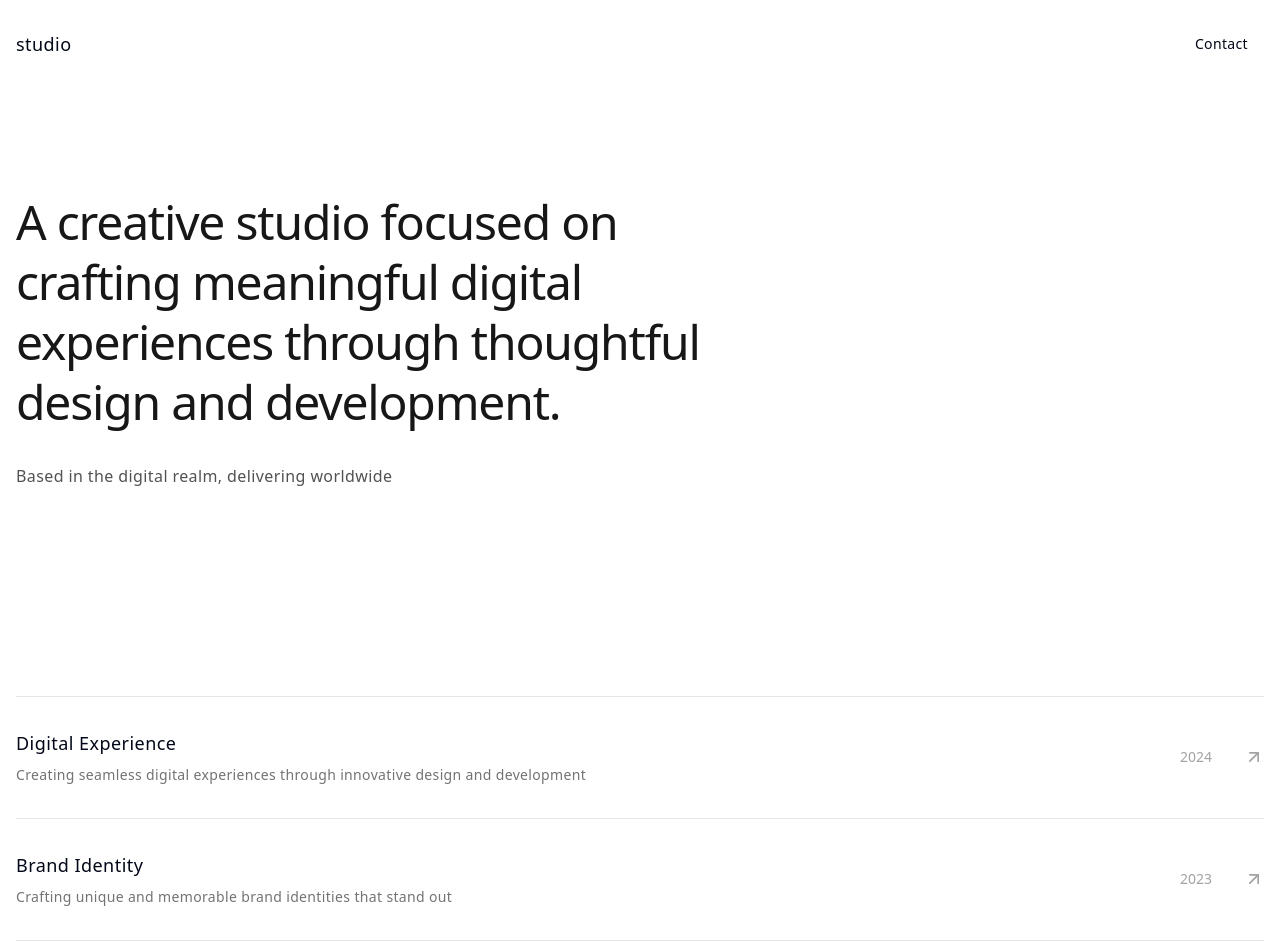
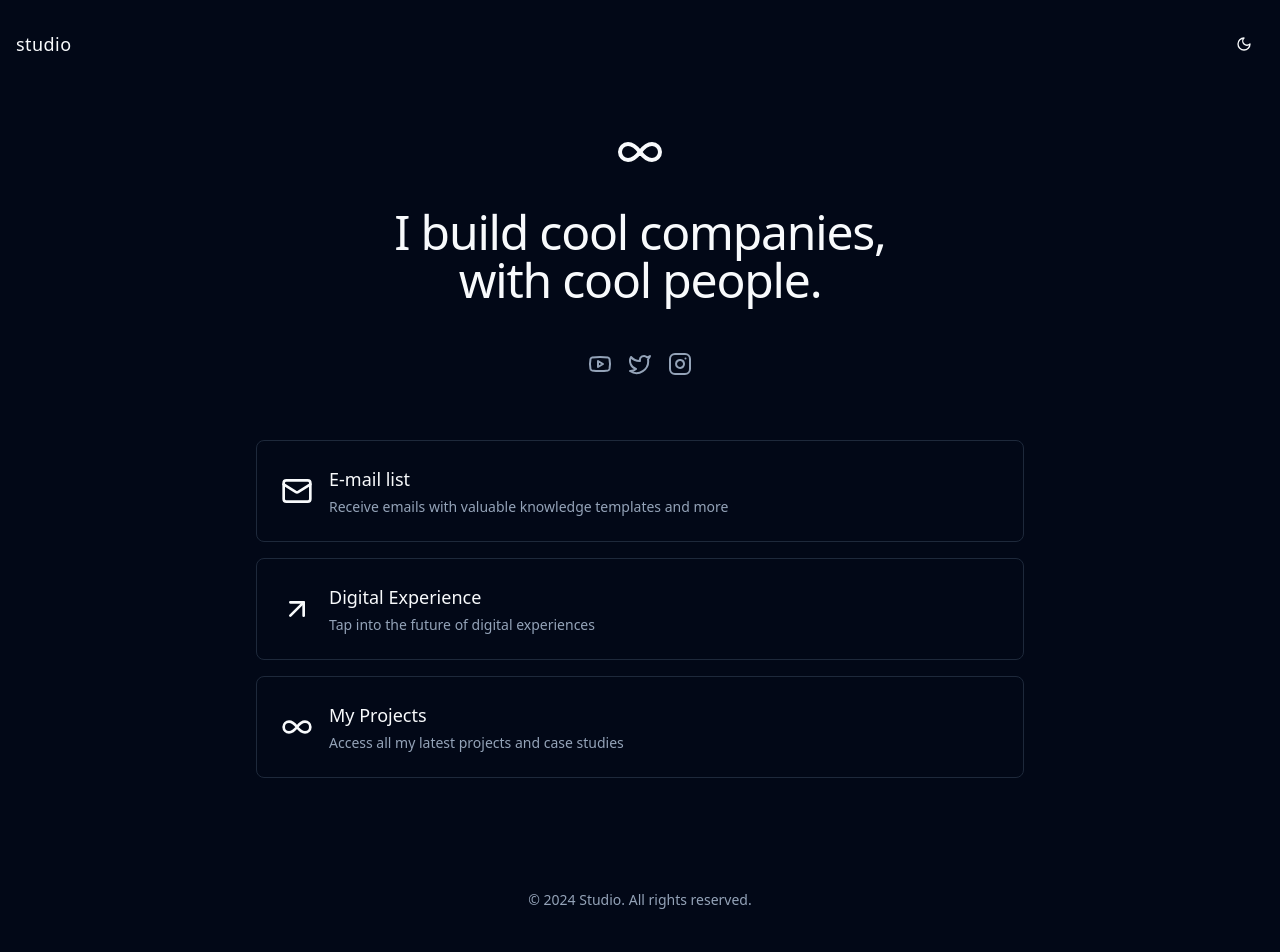
Before and after one commit to marxzzxx/marx-personal-site, a React (Vite) app: page / in a window 1280 px wide. Shown: the top 952 px of the page. Built offline with nearby package versions, Linux system fonts and the light colour scheme.

Commit message:
Imitate danieldalen.com design
Implement design and functionality inspired by danieldalen.com, including the addition of a light mode toggle option.
[skip gpt_engineer]

```diff
--- a/src/App.tsx
+++ b/src/App.tsx
@@ -3,12 +3,14 @@ import { Toaster as Sonner } from "@/components/ui/sonner";
 import { TooltipProvider } from "@/components/ui/tooltip";
 import { QueryClient, QueryClientProvider } from "@tanstack/react-query";
 import { BrowserRouter, Routes, Route } from "react-router-dom";
+import { ThemeProvider } from "@/components/theme-provider";
 import Index from "./pages/Index";
 
 const queryClient = new QueryClient();
 
 const App = () => (
   <QueryClientProvider client={queryClient}>
+    <ThemeProvider defaultTheme="dark">
       <TooltipProvider>
         <Toaster />
         <Sonner />
@@ -18,6 +20,7 @@ const App = () => (
           </Routes>
         </BrowserRouter>
       </TooltipProvider>
+    </ThemeProvider>
   </QueryClientProvider>
 );
 
--- /dev/null
+++ b/src/components/mode-toggle.tsx
@@ -0,0 +1,19 @@
+import { Moon, Sun } from "lucide-react";
+import { Button } from "@/components/ui/button";
+import { useTheme } from "@/components/theme-provider";
+
+export function ModeToggle() {
+  const { setTheme, theme } = useTheme();
+
+  return (
+    <Button
+      variant="ghost"
+      size="icon"
+      onClick={() => setTheme(theme === "light" ? "dark" : "light")}
+    >
+      <Sun className="h-[1.2rem] w-[1.2rem] rotate-0 scale-100 transition-all dark:-rotate-90 dark:scale-0" />
+      <Moon className="absolute h-[1.2rem] w-[1.2rem] rotate-90 scale-0 transition-all dark:rotate-0 dark:scale-100" />
+      <span className="sr-only">Toggle theme</span>
+    </Button>
+  );
+}
--- /dev/null
+++ b/src/components/theme-provider.tsx
@@ -0,0 +1,73 @@
+import { createContext, useContext, useEffect, useState } from "react";
+
+type Theme = "dark" | "light" | "system";
+
+type ThemeProviderProps = {
+  children: React.ReactNode;
+  defaultTheme?: Theme;
+  storageKey?: string;
+};
+
+type ThemeProviderState = {
+  theme: Theme;
+  setTheme: (theme: Theme) => void;
+};
+
+const initialState: ThemeProviderState = {
+  theme: "system",
+  setTheme: () => null,
+};
+
+const ThemeProviderContext = createContext<ThemeProviderState>(initialState);
+
+export function ThemeProvider({
+  children,
+  defaultTheme = "system",
+  storageKey = "vite-ui-theme",
+  ...props
+}: ThemeProviderProps) {
+  const [theme, setTheme] = useState<Theme>(
+    () => (localStorage.getItem(storageKey) as Theme) || defaultTheme
+  );
+
+  useEffect(() => {
+    const root = window.document.documentElement;
+
+    root.classList.remove("light", "dark");
+
+    if (theme === "system") {
+      const systemTheme = window.matchMedia("(prefers-color-scheme: dark)")
+        .matches
+        ? "dark"
+        : "light";
+
+      root.classList.add(systemTheme);
+      return;
+    }
+
+    root.classList.add(theme);
+  }, [theme]);
+
+  const value = {
+    theme,
+    setTheme: (theme: Theme) => {
+      localStorage.setItem(storageKey, theme);
+      setTheme(theme);
+    },
+  };
+
+  return (
+    <ThemeProviderContext.Provider {...props} value={value}>
+      {children}
+    </ThemeProviderContext.Provider>
+  );
+}
+
+export const useTheme = () => {
+  const context = useContext(ThemeProviderContext);
+
+  if (context === undefined)
+    throw new Error("useTheme must be used within a ThemeProvider");
+
+  return context;
+};
--- a/src/pages/Index.tsx
+++ b/src/pages/Index.tsx
@@ -1,120 +1,133 @@
 import { motion } from "framer-motion";
 import { Button } from "@/components/ui/button";
-import { ArrowUpRight } from "lucide-react";
+import { Youtube, Twitter, Instagram, Mail, Infinity, ArrowUpRight } from "lucide-react";
+import { useTheme } from "@/components/theme-provider";
+import { ModeToggle } from "@/components/mode-toggle";
 
 const Index = () => {
-  const projects = [
+  const { theme } = useTheme();
+
+  const links = [
     {
       id: 1,
-      title: "Digital Experience",
-      description: "Creating seamless digital experiences through innovative design and development",
-      url: "https://example.com/project1",
-      year: "2024",
+      title: "E-mail list",
+      description: "Receive emails with valuable knowledge templates and more",
+      icon: <Mail className="w-8 h-8" />,
+      action: "Sign up",
+      url: "#",
     },
     {
       id: 2,
-      title: "Brand Identity",
-      description: "Crafting unique and memorable brand identities that stand out",
-      url: "https://example.com/project2",
-      year: "2023",
+      title: "Digital Experience",
+      description: "Tap into the future of digital experiences",
+      icon: <ArrowUpRight className="w-8 h-8" />,
+      action: "Learn more",
+      url: "#",
     },
     {
       id: 3,
-      title: "Web Applications",
-      description: "Building robust and scalable web applications for modern businesses",
-      url: "https://example.com/project3",
-      year: "2023",
+      title: "My Projects",
+      description: "Access all my latest projects and case studies",
+      icon: <Infinity className="w-8 h-8" />,
+      action: "Learn more",
+      url: "#",
     },
   ];
 
   return (
-    <div className="min-h-screen bg-white">
+    <div className="min-h-screen bg-background text-foreground">
       {/* Navigation */}
-      <nav className="fixed w-full top-0 z-50 bg-white/80 backdrop-blur-sm">
+      <nav className="fixed w-full top-0 z-50">
         <div className="container mx-auto px-4 py-6 flex justify-between items-center">
           <span className="text-lg font-light tracking-wide">studio</span>
-          <Button variant="ghost" className="text-sm font-light tracking-wide">Contact</Button>
+          <ModeToggle />
         </div>
       </nav>
 
-      {/* Hero Section */}
-      <section className="pt-48 pb-32">
-        <div className="container mx-auto px-4">
+      {/* Main Content */}
+      <main className="container mx-auto px-4 pt-32 pb-20">
+        <div className="max-w-3xl mx-auto">
+          {/* Hero Section */}
           <motion.div
             initial={{ opacity: 0, y: 20 }}
             animate={{ opacity: 1, y: 0 }}
             transition={{ duration: 0.8 }}
-            className="max-w-3xl"
+            className="text-center mb-16"
           >
-            <h1 className="text-[clamp(2rem,5vw,3rem)] font-light leading-tight tracking-tight text-neutral-900 mb-8">
-              A creative studio focused on crafting meaningful digital experiences through thoughtful design and development.
+            <Infinity className="w-12 h-12 mx-auto mb-8" />
+            <h1 className="text-4xl md:text-5xl font-light leading-tight tracking-tight mb-12">
+              I build cool companies,
+              <br />
+              with cool people.
             </h1>
-            <p className="text-base text-neutral-600 font-light tracking-wide">
-              Based in the digital realm, delivering worldwide
-            </p>
+
+            {/* Social Links */}
+            <div className="flex justify-center gap-4">
+              <a
+                href="#"
+                className="text-muted-foreground hover:text-foreground transition-colors"
+                target="_blank"
+                rel="noopener noreferrer"
+              >
+                <Youtube className="w-6 h-6" />
+              </a>
+              <a
+                href="#"
+                className="text-muted-foreground hover:text-foreground transition-colors"
+                target="_blank"
+                rel="noopener noreferrer"
+              >
+                <Twitter className="w-6 h-6" />
+              </a>
+              <a
+                href="#"
+                className="text-muted-foreground hover:text-foreground transition-colors"
+                target="_blank"
+                rel="noopener noreferrer"
+              >
+                <Instagram className="w-6 h-6" />
+              </a>
+            </div>
           </motion.div>
-        </div>
-      </section>
 
-      {/* Projects Section */}
-      <section className="py-20">
-        <div className="container mx-auto px-4">
+          {/* Links Section */}
           <motion.div
             initial={{ opacity: 0 }}
-            whileInView={{ opacity: 1 }}
-            transition={{ duration: 0.6 }}
-            className="space-y-px"
+            animate={{ opacity: 1 }}
+            transition={{ duration: 0.6, delay: 0.2 }}
+            className="space-y-4"
           >
-            {projects.map((project) => (
+            {links.map((link) => (
               <motion.a
-                key={project.id}
-                href={project.url}
-                target="_blank"
-                rel="noopener noreferrer"
-                className="block group border-t last:border-b border-neutral-200"
-                whileHover={{ backgroundColor: "#f8f8f8" }}
+                key={link.id}
+                href={link.url}
+                className="block group"
+                whileHover={{ scale: 1.01 }}
                 transition={{ duration: 0.2 }}
               >
-                <div className="py-8 flex items-center justify-between">
-                  <div className="space-y-2">
-                    <h3 className="text-lg font-light tracking-wide">{project.title}</h3>
-                    <p className="text-sm text-neutral-500 font-light tracking-wide">{project.description}</p>
-                  </div>
-                  <div className="flex items-center gap-8">
-                    <span className="text-sm text-neutral-400 font-light">{project.year}</span>
-                    <ArrowUpRight className="w-5 h-5 text-neutral-400 transition-transform group-hover:translate-x-1 group-hover:-translate-y-1" />
+                <div className="p-6 rounded-lg bg-card border border-border hover:border-primary/50 transition-colors">
+                  <div className="flex items-center justify-between">
+                    <div className="flex items-center gap-4">
+                      <div className="text-primary">{link.icon}</div>
+                      <div>
+                        <h3 className="text-lg font-medium mb-1">{link.title}</h3>
+                        <p className="text-sm text-muted-foreground">{link.description}</p>
+                      </div>
+                    </div>
+                    <Button variant="ghost" className="opacity-0 group-hover:opacity-100 transition-opacity">
+                      {link.action}
+                    </Button>
                   </div>
                 </div>
               </motion.a>
             ))}
           </motion.div>
         </div>
-      </section>
-
-      {/* About Section */}
-      <section className="py-32 bg-neutral-50">
-        <div className="container mx-auto px-4">
-          <div className="max-w-2xl mx-auto text-center space-y-8">
-            <h2 className="text-2xl font-light tracking-wide">Our Approach</h2>
-            <p className="text-base text-neutral-600 font-light leading-relaxed tracking-wide">
-              We believe in the power of minimalism and purposeful design. Every project is an opportunity to create something meaningful that resonates with its audience while maintaining simplicity and elegance.
-            </p>
-          </div>
-        </div>
-      </section>
+      </main>
 
       {/* Footer */}
-      <footer className="py-20">
-        <div className="container mx-auto px-4">
-          <div className="flex flex-col md:flex-row justify-between items-center gap-8">
-            <span className="text-sm font-light tracking-wide text-neutral-500">© 2024 Studio. All rights reserved.</span>
-            <div className="flex gap-8">
-              <a href="#" className="text-sm font-light tracking-wide text-neutral-500 hover:text-neutral-900 transition-colors">Instagram</a>
-              <a href="#" className="text-sm font-light tracking-wide text-neutral-500 hover:text-neutral-900 transition-colors">Twitter</a>
-              <a href="#" className="text-sm font-light tracking-wide text-neutral-500 hover:text-neutral-900 transition-colors">LinkedIn</a>
-            </div>
-          </div>
-        </div>
+      <footer className="container mx-auto px-4 py-8 text-center text-sm text-muted-foreground">
+        <p>© 2024 Studio. All rights reserved.</p>
       </footer>
     </div>
   );
```
Lines whose indentation alone changed are shown as unchanged.
